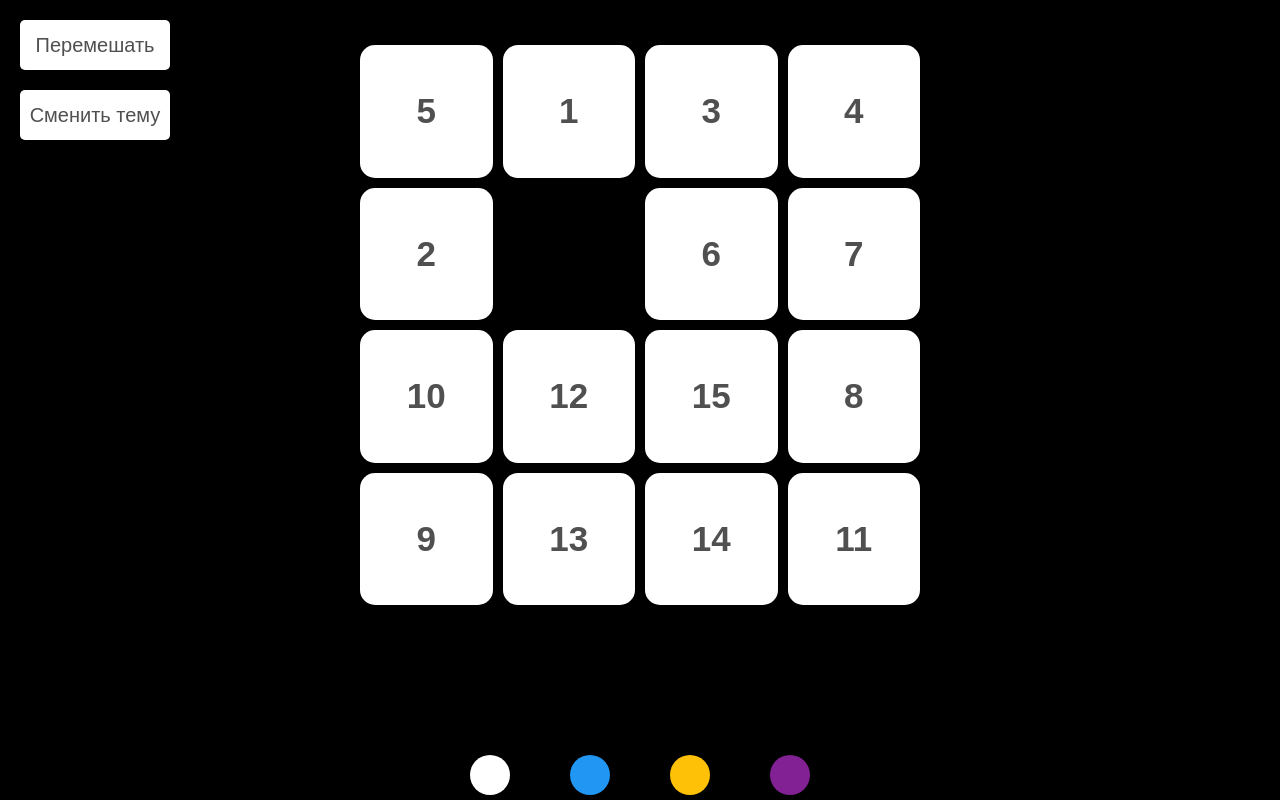
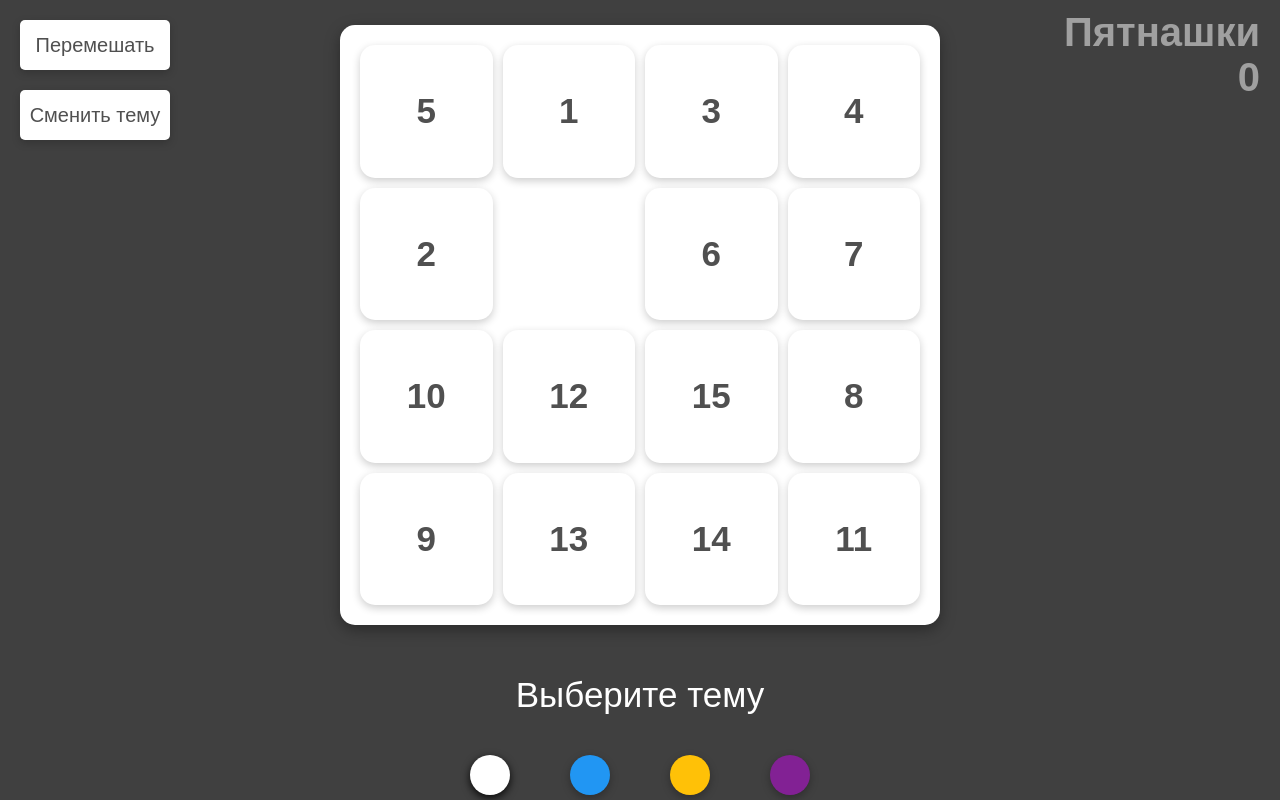
Before and after one commit to AlexShatokhin/barely-break, a website built with webpack: page src/index.html in a window 1280 px wide. Both pictures are taken after a click on the button "Сменить тему". Built offline with nearby package versions, Linux system fonts and the light colour scheme.

Commit message:
create black theme

```diff
--- a/src/scss/themes.scss
+++ b/src/scss/themes.scss
@@ -32,4 +32,8 @@
             box-shadow: rgba(0, 0, 0, 0.9) 0px 3px 8px;
         }
     }
+
+    .theme_black{
+        color: #FFFFFF;
+    }
 }
--- a/src/ts/gameRenderer/SwitchPageTheme.ts
+++ b/src/ts/gameRenderer/SwitchPageTheme.ts
@@ -1,6 +1,7 @@
+type ThemeType = "white" | "black";
 
 class SwitchPageTheme {
-    private theme = "white"
+    static theme : ThemeType = "white"
     public renderThemeButton(){
         const themeButton = document.createElement("button");
         themeButton.classList.add("menu-content__button", "theme-button");
@@ -13,9 +14,28 @@ class SwitchPageTheme {
     }
 
     private switchTheme(){
-        const newTheme = this.theme === "white" ? "black" : "white"
-        document.documentElement.style.backgroundColor = newTheme;
-        this.theme = newTheme;
+        const newTheme : ThemeType = SwitchPageTheme.theme === "white" ? "black" : "white"
+        document.documentElement.style.backgroundColor = newTheme === "white" ? "#FFFFFF" : "#404040";
+
+        const themeButtonsTitle = document.querySelector(".themes-switcher__title");
+        const menuContent = document.querySelector(".menu-content__information");
+        const board = document.querySelector(".board");
+
+        this.toggleElementsTheme(themeButtonsTitle, SwitchPageTheme.theme, newTheme);
+        this.toggleElementsTheme(menuContent, SwitchPageTheme.theme, newTheme);
+        this.toggleElementsTheme(board, SwitchPageTheme.theme, newTheme);
+
+        SwitchPageTheme.theme = newTheme;
+
+    }
+
+    private toggleElementsTheme(element: Element | null, oldTheme : ThemeType, newTheme : ThemeType){
+        element?.classList.remove(`theme_${oldTheme}`);
+        element?.classList.add(`theme_${newTheme}`);
+    }
+
+    static getTheme() : ThemeType{
+        return SwitchPageTheme.theme;
     }
 }
 
--- a/src/ts/gameRenderer/board.scss
+++ b/src/ts/gameRenderer/board.scss
@@ -23,3 +23,11 @@
     height: 100%;
     z-index: 10;
 }
+
+.theme_black{
+    color: #FFFFFF;
+}
+
+.board.theme_black{
+    background-color: #FFFFFF;
+}
```
Also changed, not shown: dist/bundle.js.
